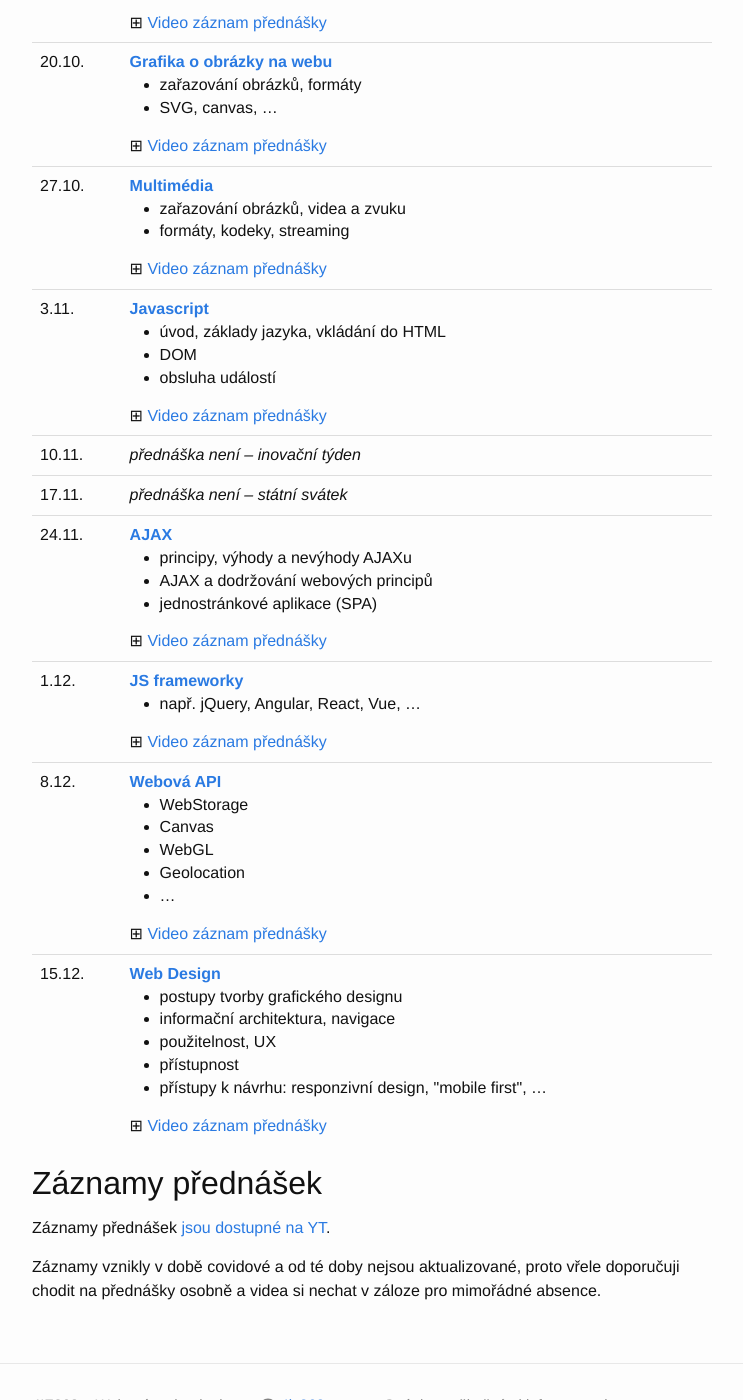
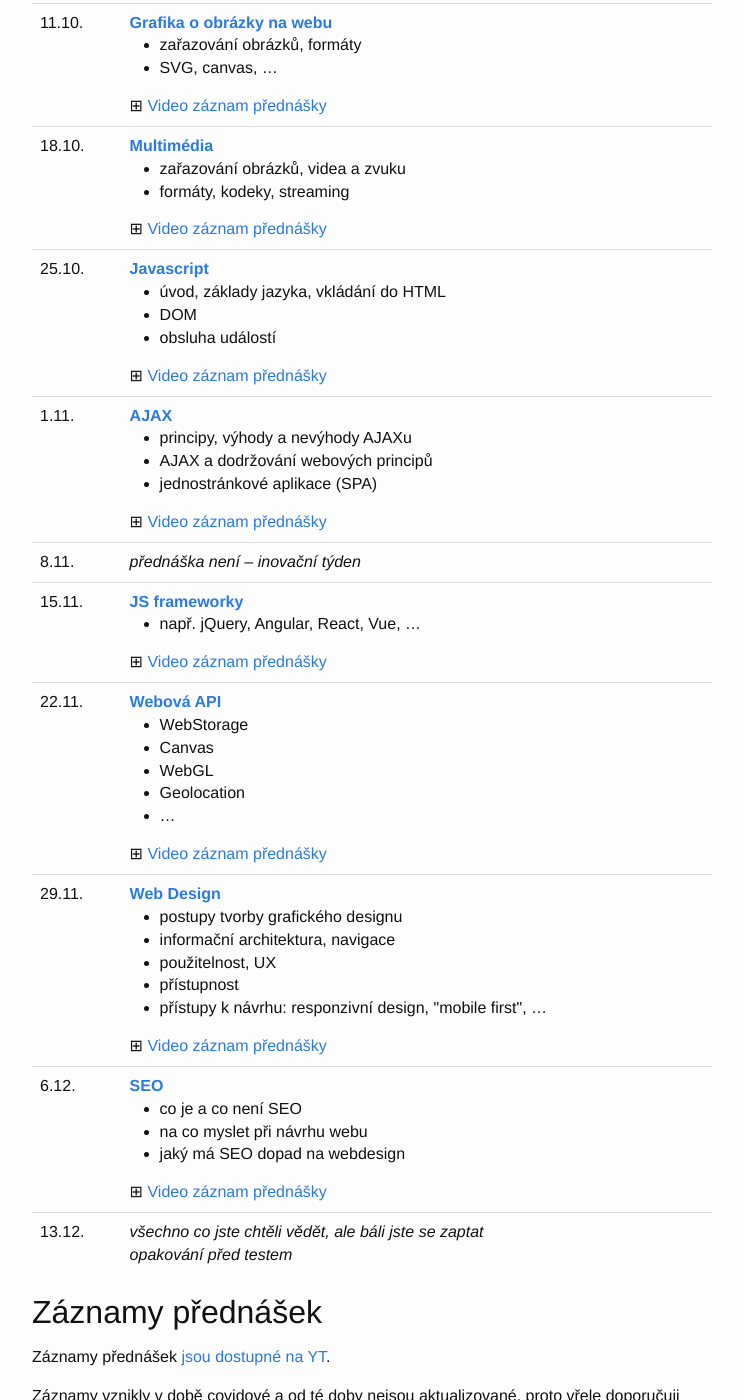
Before and after one commit to 4iz268/4iz268.github.io, a Jekyll site: the page built from prednasky/index.html, in a window 1280 px wide and 1400 px high, scrolled down 762 px. Shown: the whole window, without its empty margins (268-1011 px from the left). Built offline with Jekyll 4.4.1, drawn with Linux system fonts in a browser that asks for light colours; nearby versions of some CDN libraries; some of the changed text lies outside the part shown.

Commit message:
Aktualizace pro další semestr

```diff
--- a/prednasky/index.html
+++ b/prednasky/index.html
@@ -48,11 +48,7 @@ emailem.</p>
       </td>
     </tr>
     <tr>
-      <td>29.9.</td>
-      <td><em>přednáška není – děkanský den</em> </td>
-    </tr>
-    <tr>
-      <td>6.10.</td>
+      <td>27.9.</td>
       <td>
         <strong><a href="http://www.kosek.cz/vyuka/4iz268/prednasky/css/">Kaskádové styly – úvod</a></strong>
         <ul>
@@ -82,7 +78,7 @@ emailem.</p>
       </td>
     </tr>
     <tr>
-      <td>20.10.</td>
+      <td>11.10.</td>
       <td>
         <strong><a href="http://www.kosek.cz/vyuka/4iz268/prednasky/grafika/">Grafika o obrázky na webu</a></strong>
         <ul>
@@ -96,7 +92,7 @@ emailem.</p>
       </td>
     </tr>
     <tr>
-      <td>27.10.</td>
+      <td>18.10.</td>
       <td><strong><a href="http://www.kosek.cz/vyuka/4iz268/prednasky/multimedia/">Multimédia</a></strong>
         <ul>
           <li>zařazování obrázků, videa a zvuku</li>
@@ -109,7 +105,7 @@ emailem.</p>
       </td>
     </tr>
     <tr>
-      <td>3.11.</td>
+      <td>25.10.</td>
       <td>
         <strong><a href="http://www.kosek.cz/vyuka/4iz268/prednasky/js-uvod/">Javascript</a></strong>
         <ul>
@@ -124,15 +120,7 @@ emailem.</p>
       </td>
     </tr>
     <tr>
-      <td>10.11.</td>
-      <td><em>přednáška není – inovační týden</em> </td>
-    </tr>
-    <tr>
-      <td>17.11.</td>
-      <td><em>přednáška není – státní svátek</em> </td>
-    </tr>
-    <tr>
-      <td>24.11.</td>
+      <td>1.11.</td>
       <td>
         <strong><a href="http://www.kosek.cz/vyuka/4iz268/prednasky/ajax/">AJAX</a></strong>
         <ul>
@@ -147,7 +135,11 @@ emailem.</p>
       </td>
     </tr>
     <tr>
-      <td>1.12.</td>
+      <td>8.11.</td>
+      <td><em>přednáška není – inovační týden</em> </td>
+    </tr>
+    <tr>
+      <td>15.11.</td>
       <td>
         <strong><a href="http://www.kosek.cz/vyuka/4iz268/prednasky/js-frameworky/">JS frameworky</a></strong>
         <ul>
@@ -160,7 +152,7 @@ emailem.</p>
       </td>
     </tr>
     <tr>
-      <td>8.12.</td>
+      <td>22.11.</td>
       <td>
         <strong><a href="http://www.kosek.cz/vyuka/4iz268/prednasky/web-api/">Webová API</a></strong>
         <ul>
@@ -177,7 +169,7 @@ emailem.</p>
       </td>
     </tr>
     <tr>
-      <td>15.12.</td>
+      <td>29.11.</td>
       <td>
         <strong><a href="http://www.kosek.cz/vyuka/4iz268/prednasky/design/">Web Design</a></strong>
         <ul>
@@ -193,9 +185,8 @@ emailem.</p>
         </details>
       </td>
     </tr>
-    <!--
     <tr>
-      <td>10.12.</td>
+      <td>6.12.</td>
       <td>
         <strong><a href="http://www.kosek.cz/vyuka/4iz268/prednasky/seo/">SEO</a></strong>
         <ul>
@@ -209,7 +200,6 @@ emailem.</p>
         </details>
       </td>
     </tr>
-    -->
     <!--
     <tr>
       <td>6.12.</td>
@@ -223,13 +213,11 @@ emailem.</p>
       </td>
     </tr>
     -->
-    <!--
     <tr>
-      <td>17.12.</td>
+      <td>13.12.</td>
       <td><em>všechno co jste chtěli vědět, ale báli jste se zaptat<br/>
           opakování před testem</em></td>
     </tr>
-    -->
   </tbody>
 </table>
 
```
Also changed, not shown: other parts of prednasky/index.html (+2 -2 lines).
